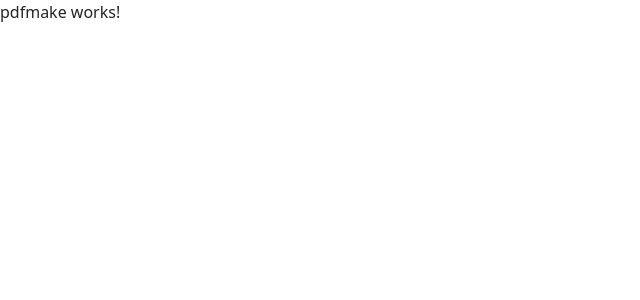
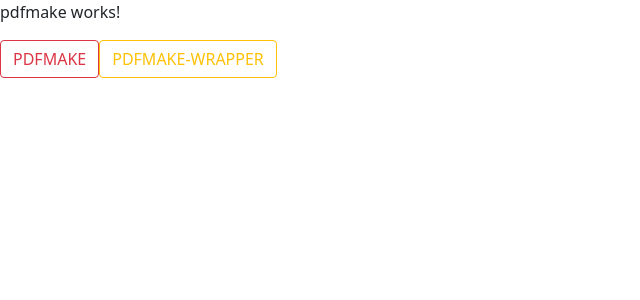
Before and after one commit to UsielOM/PDFMAKE, an Angular app: page / in a window 1280 px wide. Shown: the top 300 px of the page, without its empty margins (0-640 px from the left). Built offline with nearby package versions, Linux system fonts and the light colour scheme.

Commit message:
Creando los botone para poder genear el pdf

```diff
--- a/src/app/pdfmake/pdfmake.component.html
+++ b/src/app/pdfmake/pdfmake.component.html
@@ -1 +1,4 @@
 <p>pdfmake works!</p>
+<button class="btn btn-outline-danger">PDFMAKE</button>
+
+<button class="btn btn-outline-warning">PDFMAKE-WRAPPER</button>
```
